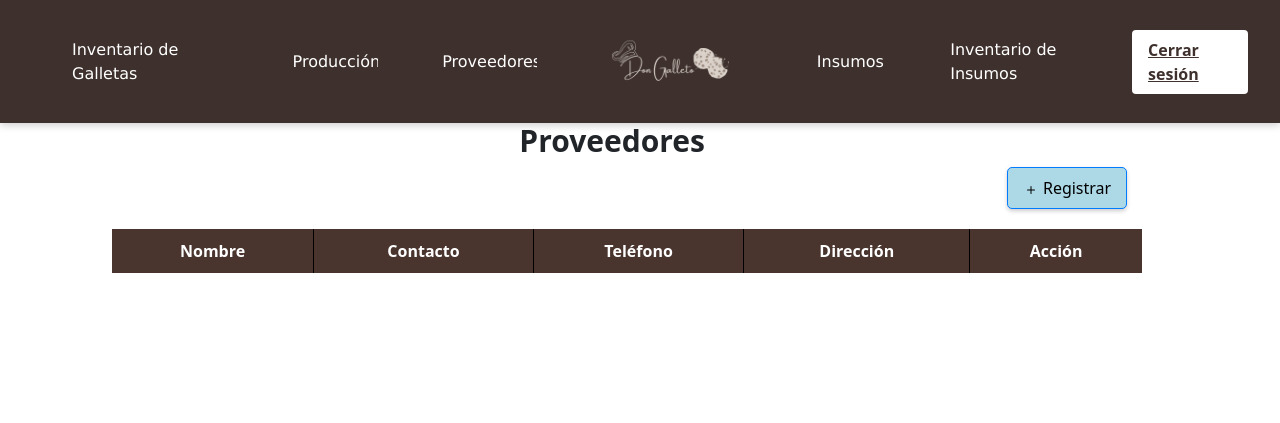
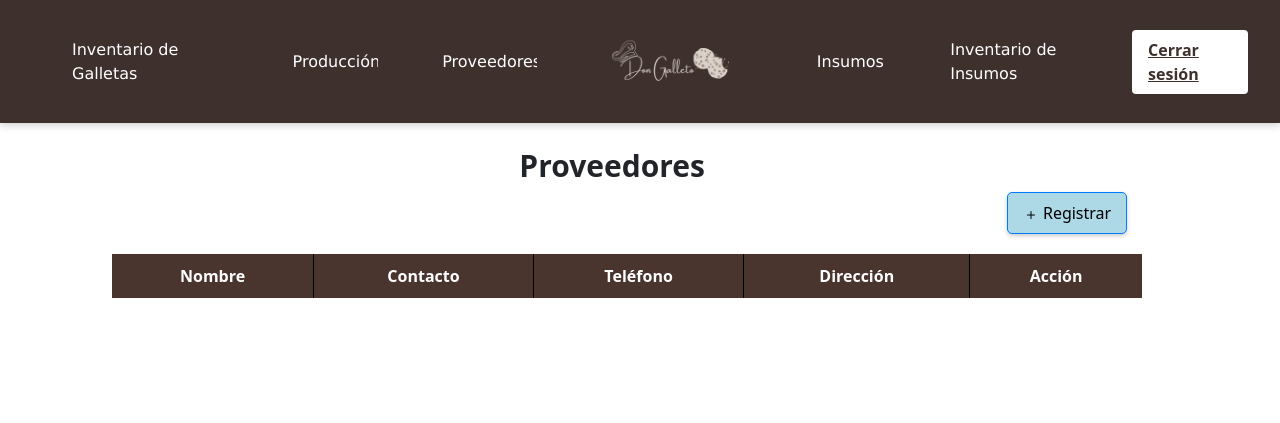
Before and after one commit to LuisGOSI/donGalleto, a Flask app: page /proveedores in a window 1280 px wide. Shown: the top 423 px of the page. Run offline with Flask 3, Linux system fonts and the light colour scheme; lists and menus that the app fills with data are empty; some libraries are stand-ins or nearby versions.

Commit message:
Modificacion en diseño de la tabla agregado

```diff
--- a/static/css/stylesProduccion/stylesProveedores.css
+++ b/static/css/stylesProduccion/stylesProveedores.css
@@ -4,21 +4,28 @@
     font-weight: bold;
     font-size: 30px;
     font-family:'Open Sans', sans-serif;
+    margin-top: 25px;
 }
 
 /******************Tabla*******************/
 .tble-Proveedores {
-    width: calc(95% - 30px); /* Ancho total menos margen izquierdo y derecho */
+    width: calc(95% - 30px);
     border-collapse: collapse;
     margin-bottom: 20px;
     border-radius: 20px;
     margin-left: 15px;
     margin-right: 15px;
-    box-sizing: border-box; /* Para que el padding no afecte el ancho total */
+    box-sizing: border-box;
 }
 
+.tble-Proveedores tr {
+    border-bottom: 1px solid #000000; /* Añade una línea horizontal gris claro */
+}
 
-
+/* Opcional: Si no quieres que la última fila tenga borde inferior */
+.tble-Proveedores tr:last-child {
+    border-bottom: none;
+}
 
 /******************Botones*******************/
 .btnEditProveedores, .btnEliminarProveedores {
```
